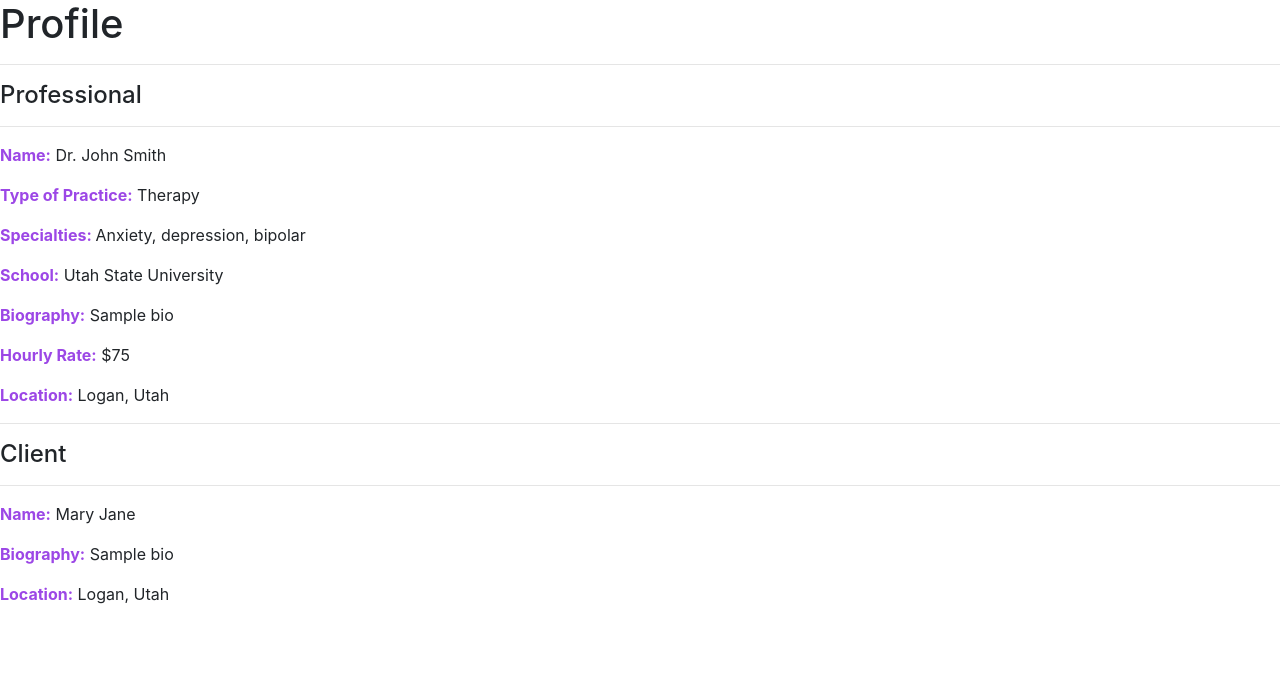
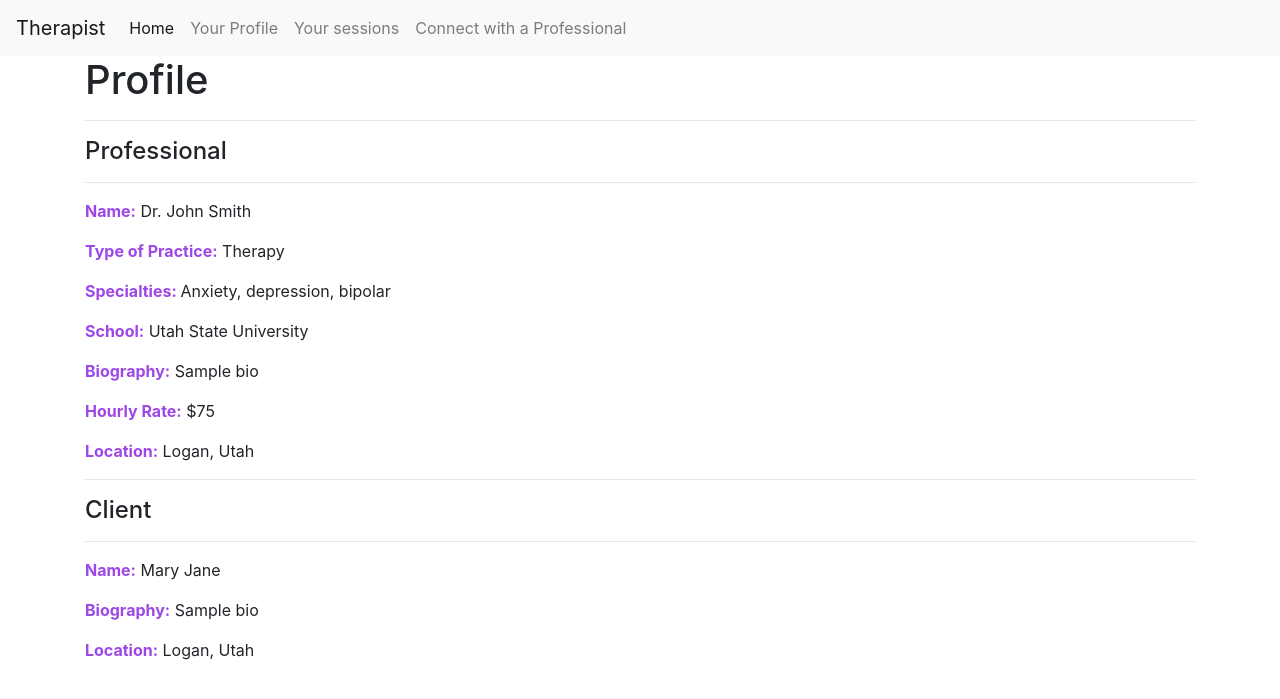
Before and after one commit to melilly/therapyhelp, a PHP site: page /profile/profile.html in a window 1280 px wide. Shown: the top 699 px of the page. Run offline with PHP 8.4, Linux system fonts and the light colour scheme.

Commit message:
format updated

```diff
--- a/index.php
+++ b/index.php
@@ -22,7 +22,7 @@
             <a class="nav-link" href="profile/profile.html">Your Profile</a>
           </li>
           <li class="nav-item">
-            <a class="nav-link" href="sessions/sessions.html">Your sessions</a>
+            <a class="nav-link" href="sessions/sessions.php">Your sessions</a>
           </li>
           <li class="nav-item">
             <a class="nav-link" href="#">Connect with a Professional</a>
--- a/profile/profile.html
+++ b/profile/profile.html
@@ -10,6 +10,29 @@
 	<link href="style.css" rel="stylesheet" type="text/css" />
 </head>
 <body>
+    <nav class="navbar navbar-expand-lg navbar-light bg-light">
+      <button class="navbar-toggler" type="button" data-toggle="collapse" data-target="#navbarTogglerDemo01" aria-controls="navbarTogglerDemo01" aria-expanded="false" aria-label="Toggle navigation">
+      <span class="navbar-toggler-icon"></span>
+      </button>
+      <div class="collapse navbar-collapse" id="navbarTogglerDemo01">
+        <a class="navbar-brand" href="#">Therapist</a>
+        <ul class="navbar-nav mr-auto mt-2 mt-lg-0">
+          <li class="nav-item active">
+            <a class="nav-link" href="#">Home <span class="sr-only">(current)</span></a>
+          </li>
+          <li class="nav-item">
+            <a class="nav-link" href="profile/profile.html">Your Profile</a>
+          </li>
+          <li class="nav-item">
+            <a class="nav-link" href="sessions/sessions.php">Your sessions</a>
+          </li>
+          <li class="nav-item">
+            <a class="nav-link" href="#">Connect with a Professional</a>
+          </li>
+        </ul>
+      </div>
+    </nav>
+	<div class="container">
      <div class="header">
         <h1><span>Profile</span></h1><hr/>
     </div>
@@ -29,6 +52,7 @@
         <p><span style="color:#9c47e6;font-weight:bold">Biography:</span> Sample bio</p>
         <p><span style="color:#9c47e6;font-weight:bold">Location:</span> Logan, Utah</p>
     </div>
+    </div>
     <script src="https://code.jquery.com/jquery-3.3.1.slim.min.js" integrity="sha384-q8i/X+965DzO0rT7abK41JStQIAqVgRVzpbzo5smXKp4YfRvH+8abtTE1Pi6jizo" crossorigin="anonymous"></script>
 <script src="https://cdnjs.cloudflare.com/ajax/libs/popper.js/1.14.3/umd/popper.min.js" integrity="sha384-ZMP7rVo3mIykV+2+9J3UJ46jBk0WLaUAdn689aCwoqbBJiSnjAK/l8WvCWPIPm49" crossorigin="anonymous"></script>
 <script src="https://stackpath.bootstrapcdn.com/bootstrap/4.1.3/js/bootstrap.min.js" integrity="sha384-ChfqqxuZUCnJSK3+MXmPNIyE6ZbWh2IMqE241rYiqJxyMiZ6OW/JmZQ5stwEULTy" crossorigin="anonymous"></script>
--- a/sessions/sessions.php
+++ b/sessions/sessions.php
@@ -7,7 +7,7 @@
     <link rel="stylesheet" href="https://stackpath.bootstrapcdn.com/bootstrap/4.1.3/css/bootstrap.min.css" integrity="sha384-MCw98/SFnGE8fJT3GXwEOngsV7Zt27NXFoaoApmYm81iuXoPkFOJwJ8ERdknLPMO" crossorigin="anonymous">
   </head>
   <body>
-    <nav class="navbar navbar-expand-lg navbar-light bg-light">
+     <nav class="navbar navbar-expand-lg navbar-light bg-light">
       <button class="navbar-toggler" type="button" data-toggle="collapse" data-target="#navbarTogglerDemo01" aria-controls="navbarTogglerDemo01" aria-expanded="false" aria-label="Toggle navigation">
       <span class="navbar-toggler-icon"></span>
       </button>
@@ -18,10 +18,10 @@
             <a class="nav-link" href="#">Home <span class="sr-only">(current)</span></a>
           </li>
           <li class="nav-item">
-            <a class="nav-link" href="#">Your Profile</a>
+            <a class="nav-link" href="profile/profile.html">Your Profile</a>
           </li>
           <li class="nav-item">
-            <a class="nav-link" href="#">Your Sessions</a>
+            <a class="nav-link" href="sessions/sessions.php">Your sessions</a>
           </li>
           <li class="nav-item">
             <a class="nav-link" href="#">Connect with a Professional</a>
```
Lines whose indentation alone changed are shown as unchanged.
